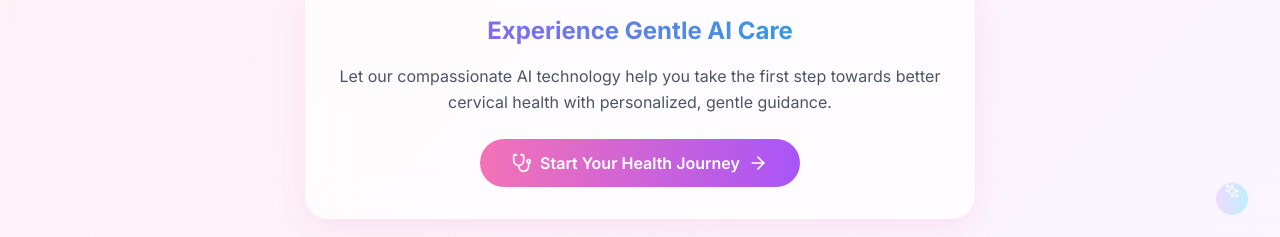
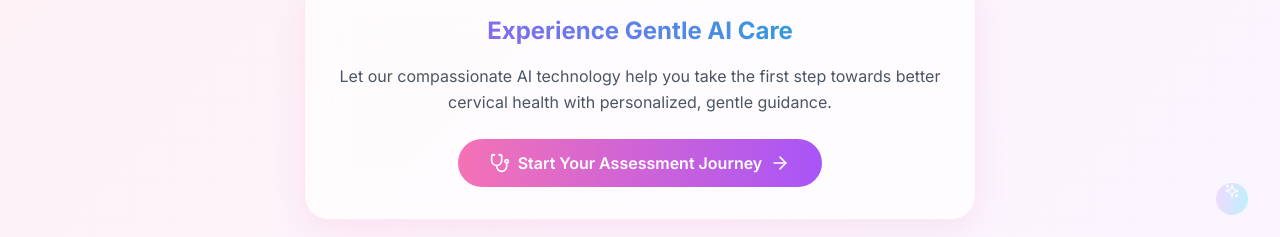
Before and after one commit to nyagooh/CervCareAI, a Next.js app in the folder my-frontend/: page / in a window 1280 px wide. Shown: the part 1812-2049 px from the top of the page. Built offline with nearby package versions, Linux system fonts and the light colour scheme.

Commit message:
Update About page image source and button text

```diff
--- a/my-frontend/src/app/components/About.tsx
+++ b/my-frontend/src/app/components/About.tsx
@@ -80,7 +80,7 @@ const About = () => {
             <div className="glass-card p-6 soft-hover">
               <div className="relative mb-6 group">
                 <img
-                  src="https://images.pexels.com/photos/8376277/pexels-photo-8376277.jpeg?auto=compress&cs=tinysrgb&w=600"
+                  src="/reproductive-system-stethoscope-flat-lay.jpg"
                   alt="AI-powered medical technology for women's health"
                   className="w-full h-64 object-cover rounded-2xl"
                 />
@@ -177,7 +177,7 @@ const About = () => {
 
             <button className="group px-8 py-3 bg-gradient-to-r from-pink-400 to-purple-500 text-white font-semibold rounded-full hover:shadow-xl hover:shadow-pink-300/50 transition-all duration-300 flex items-center gap-2 mx-auto">
               <Stethoscope className="w-5 h-5 group-hover:animate-pulse" />
-              Start Your Health Journey
+              Start Your Assessment Journey
               <ArrowRight className="w-5 h-5 group-hover:translate-x-1 transition-transform" />
             </button>
           </div>
```
